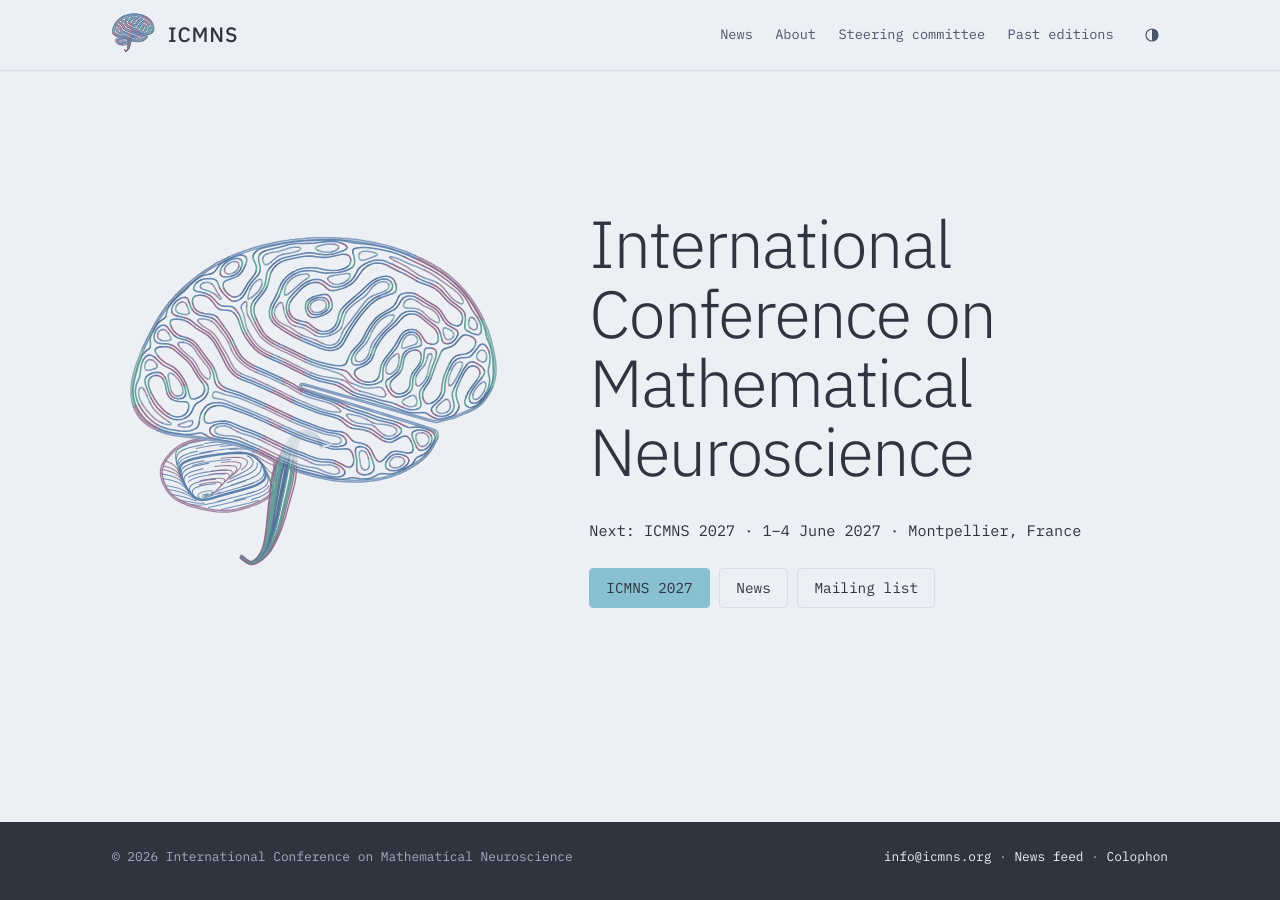
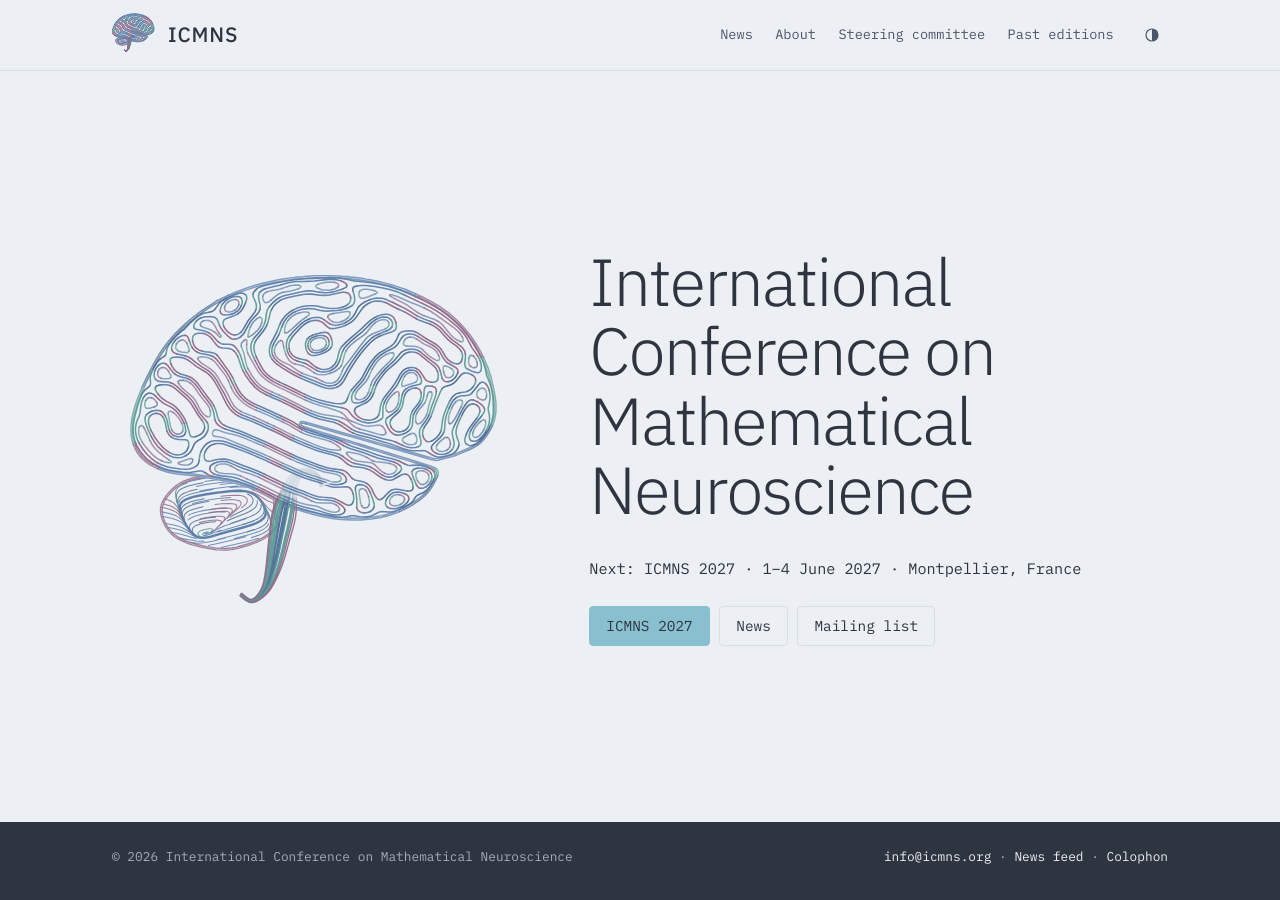
Before and after one commit to icmns-org/icmns-org.github.io, a Jekyll site: the page built from index.md, in a window 1280 px wide. Built offline with Jekyll 4.4.1, drawn with Linux system fonts in a browser that asks for light colours.

Commit message:
Home page fits the window, so the footer is always visible
Co-Authored-By: Claude Opus 5.5 <noreply@anthropic.com>

```diff
--- a/assets/css/style.css
+++ b/assets/css/style.css
@@ -84,8 +84,11 @@ h1, h2, h3 { font-family: var(--display); font-weight: 400; letter-spacing: -.01
 .button-primary:hover { background: #8fbcbb; border-color: #8fbcbb; color: var(--btn-ink); }
 
 /* ---------------------------------------------------------------- home */
-.landing { display: grid; gap: 2rem clamp(1.5rem, 5vw, 5rem); align-items: center; min-height: calc(100vh - 13rem); padding: 2rem 0 3rem; }
-.landing-mark img { width: 100%; height: auto; display: block; }
+/* the home page fits the window: logo and title centred between menu and footer */
+.is-home main { display: flex; align-items: center; }
+.is-home main > .wrap { width: 100%; }
+.landing { display: grid; gap: 2rem clamp(1.5rem, 5vw, 5rem); align-items: center; padding: 2rem 0; }
+.landing-mark img { width: 100%; height: auto; max-height: calc(100vh - 15rem); object-fit: contain; display: block; }   /* never taller than the window */
 .landing h1 { font-weight: 300; font-size: clamp(2.5rem, 5.2vw, 4.4rem); line-height: 1.04; letter-spacing: -.025em; margin: 0; }
 .landing-next { margin: 2rem 0 0; font-size: .95rem; }
 @media (min-width: 52rem) { .landing { grid-template-columns: 5fr 7fr; } }
```
